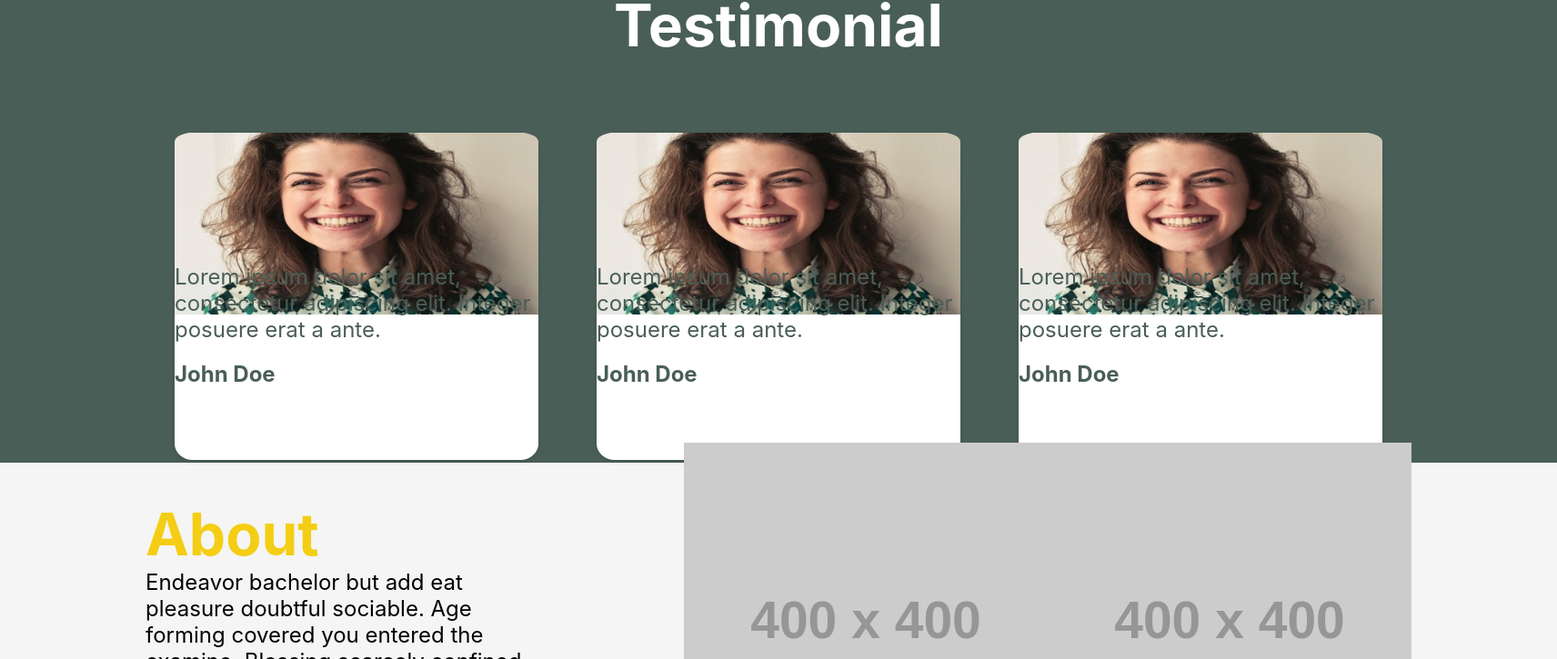
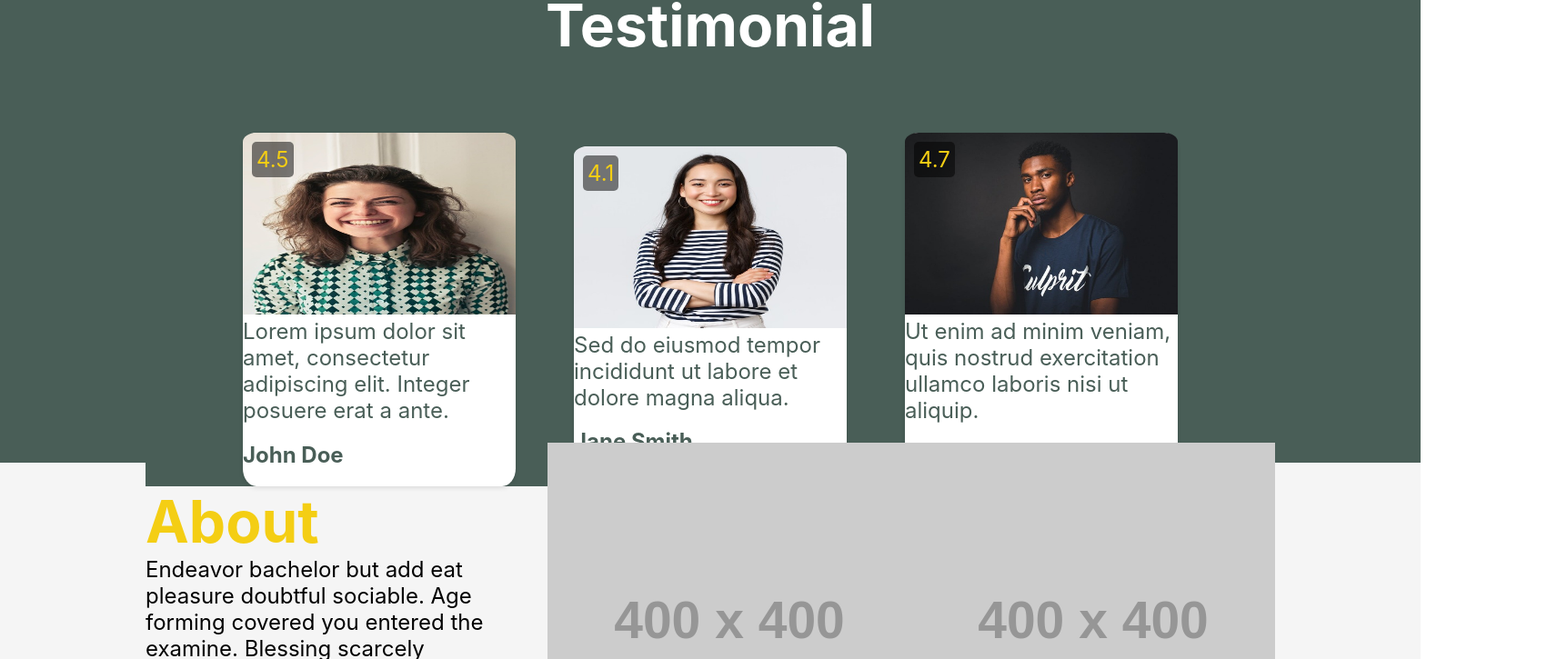
Before and after one commit to upenthiran93/meta-fe-final, a React (Create React App) app: page / in a window 1280 px wide. Shown: the part 1035-1760 px from the top of the page at 91% size, 1712 px wide, since content can reach past the window. Built offline with nearby package versions, Linux system fonts and the light colour scheme; the HTML template or start-up script is replaced by a standard one.

Commit message:
testimonnial clean up

```diff
--- /dev/null
+++ b/src/API/TestimonialCardData.js
@@ -0,0 +1,27 @@
+// src/API/TestimonialCardData.js
+import profile1 from '../assets/images/profile1.jpg';
+import profile2 from '../assets/images/profile2.jpg';
+import profile3 from '../assets/images/profile3.jpg';
+
+const testimonialData = [
+    {
+        name: "John Doe",
+        image: profile1,
+        rating: 4.5,
+        review: "Lorem ipsum dolor sit amet, consectetur adipiscing elit. Integer posuere erat a ante."
+    },
+    {
+        name: "Jane Smith",
+        image: profile2,
+        rating: 4.1,
+        review: "Sed do eiusmod tempor incididunt ut labore et dolore magna aliqua."
+    },
+    {
+        name: "Bob Johnson",
+        image: profile3,
+        rating: 4.7,
+        review: "Ut enim ad minim veniam, quis nostrud exercitation ullamco laboris nisi ut aliquip."
+    }
+];
+
+export default testimonialData;
--- a/src/components/Testimonial.jsx
+++ b/src/components/Testimonial.jsx
@@ -1,7 +1,8 @@
-import SpecialCard from "./SpecialCard";
-import image from "../assets/images/restaurant.jpg";
+// src/components/Testimonial.jsx
+
 import React from "react";
 import TestimonialCard from "./TestimonialCard";
+import testimonialData from "../API/TestimonialCardData";
 
 function Testimonial () {
     return (
@@ -12,15 +13,16 @@ function Testimonial () {
                 </h1>
             </div>
             <div className="testimonial_cards">
-
-            {[...Array(3)].map((_, index) => (
+                {testimonialData.map((data, index) => (
                     <TestimonialCard
                         key={index}
-
+                        name={data.name}
+                        image={data.image}
+                        testimonial={data.testimonial}
+                        rating={data.rating}
+                        review={data.review}
                     />
-
                 ))}
-
             </div>
         </div>
     );
--- a/src/components/TestimonialCard.jsx
+++ b/src/components/TestimonialCard.jsx
@@ -1,19 +1,18 @@
+// src/components/TestimonialCard.jsx
+
 import React from "react";
 import "./style/TestimonialCard.css";
-import image from "../assets/images/profile1.jpg";
 
-function TestimonialCard() {
+function TestimonialCard({name, image, rating, review}) {
     return (
         <div className="testimonial_card">
             <div className="testimonial_card_image">
                 <img src={image} alt="testimonial" />
+                <div className="testimonial_card_rating">{rating}</div>
             </div>
             <div className="testimonial_card_content">
-        <p>
-          Lorem ipsum dolor sit amet, consectetur adipiscing elit. Integer
-          posuere erat a ante.
-        </p>
-        <h2>John Doe</h2>
+                <p>{review}</p>
+                <h2>{name}</h2>
             </div>
         </div>
     );
--- a/src/components/style/TestimonialCard.css
+++ b/src/components/style/TestimonialCard.css
@@ -3,15 +3,11 @@
     background-color: #ffffff;
     border-radius: 5%;
     box-shadow: 0 2px 5px rgba(0, 0, 0, 0.1);
-    display: grid;
-    grid-template-areas:
-        "image"
-        "content";
-    grid-template-rows: 40% 60% ;
+
     margin-right: 2rem;
     margin-left: 2rem;
     padding: 0rem;
-    width: 400px;
+    width: 300px;
 }
 .testimonial_card_image>img {
     padding: 0;
@@ -20,5 +16,20 @@
     width: 100%;
     height: 200px;
     border-radius: 5%  5% 0 0;
-    object-fit: cover;
+    object-fit: fill;
 }
+.testimonial_card_image {
+    position: relative;
+}
+
+.testimonial_card_rating {
+    font-size: 1.5rem;
+    fow-weight: bold;
+    position: absolute;
+    top: 10px;
+    left: 10px;
+    background-color: rgba(0, 0, 0, 0.5);
+    color: #F4CE14;
+    padding: 5px;
+    border-radius: 5px;
+}
```
Lines whose indentation alone changed are shown as unchanged.
